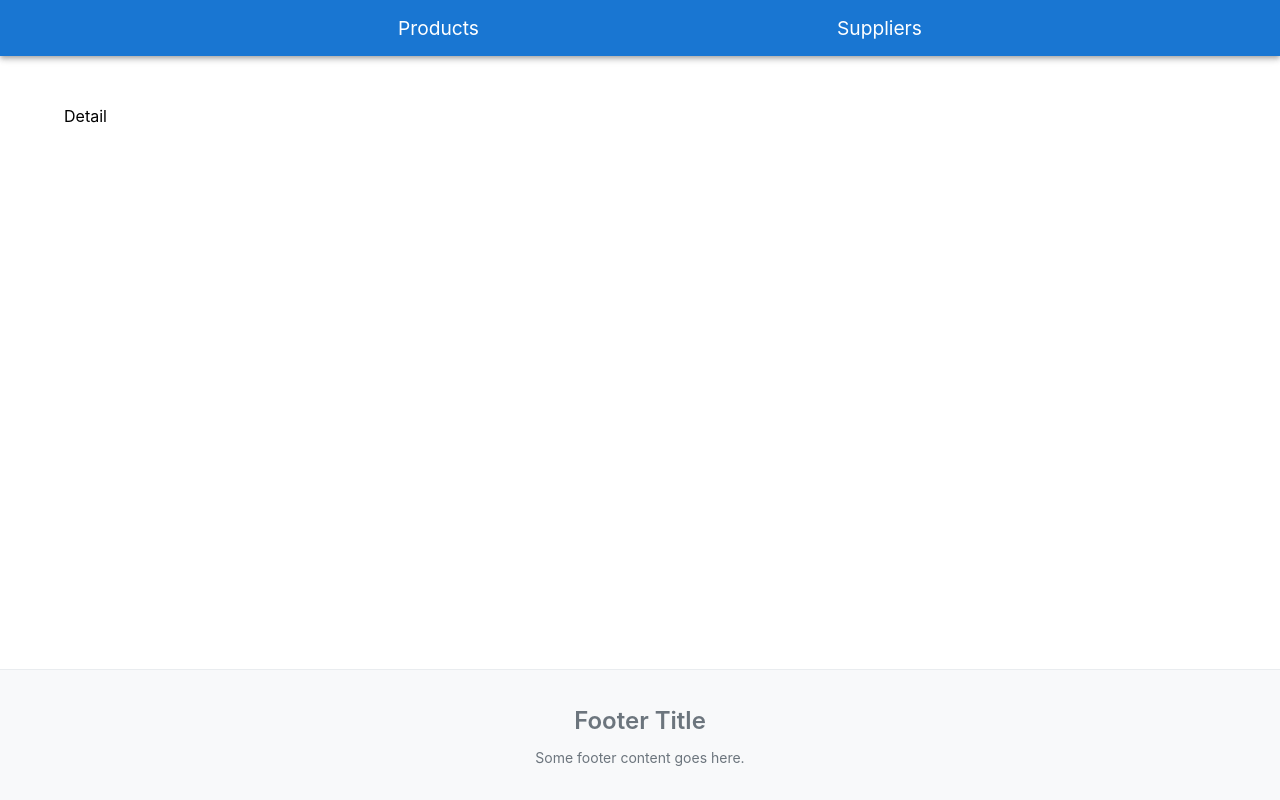
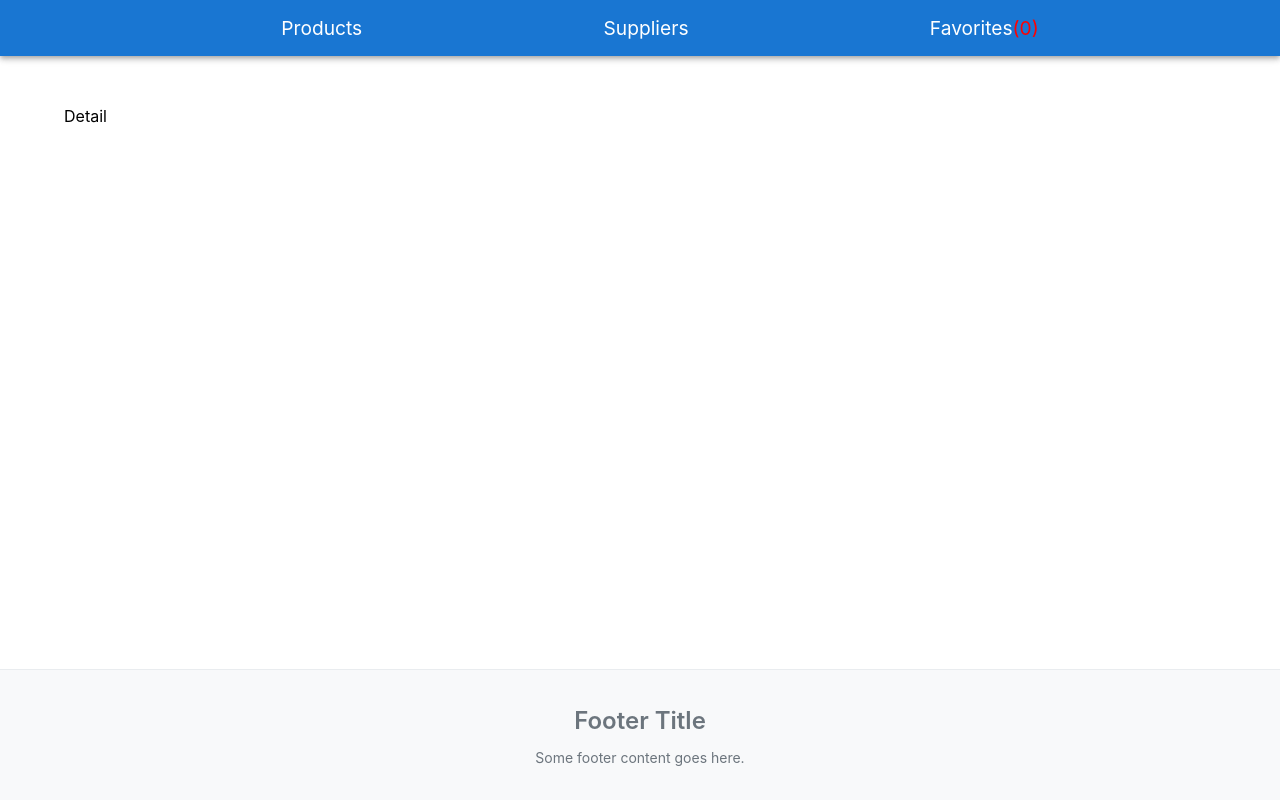
Before and after one commit to yakintech/garanti-react-admin, a React (Create React App) app: page /products/detail/1 in a window 1280 px wide. Built offline with nearby package versions, Linux system fonts and the light colour scheme; no server answers.

Commit message:
context sample

```diff
--- a/src/App.tsx
+++ b/src/App.tsx
@@ -6,6 +6,7 @@ import { Container } from '@mui/material'
 import ListSWR from './pages/product/list/ListSWR'
 import SupplierRoutes from './pages/supplier'
 import styled from 'styled-components'
+import Favorites from './pages/favorites'
 
 function App() {
 
@@ -18,6 +19,7 @@ function App() {
       <Routes>
         <Route path='/products/*' element={<ProductRoutes />} />
         <Route path='/suppliers/*' element={<SupplierRoutes />} />
+        <Route path='/favorites' element={<Favorites />} />
       </Routes>
     </Container>
 
--- a/src/components/layout-components/navbar/index.tsx
+++ b/src/components/layout-components/navbar/index.tsx
@@ -1,10 +1,16 @@
 import { AppBar, Box } from '@mui/material'
 import { Link } from 'react-router-dom'
 import './style.scss'
+import { useContext } from 'react'
+import { FavoritesContext } from '../../../context/FavoritesContext'
 
 function Navbar() {
 
-  let ulStyle = {display:'flex', justifyContent:"space-evenly"}
+  console.log('Navbar component rendered')
+
+  const { favorites } = useContext(FavoritesContext)
+
+  let ulStyle = { display: 'flex', justifyContent: "space-evenly" }
 
 
   return <>
@@ -13,6 +19,9 @@ function Navbar() {
         <ul className='menu'>
           <li><Link to='/products'>Products</Link></li>
           <li><Link to='/suppliers'>Suppliers</Link></li>
+          <li><Link to='/favorites'>Favorites
+            <span style={{ color: 'red' }}>({favorites.length})</span>
+          </Link></li>
         </ul>
       </AppBar>
     </Box>
--- /dev/null
+++ b/src/context/FavoritesContext.tsx
@@ -0,0 +1,46 @@
+import { createContext, useState } from "react"
+import { ProductModel } from "../hooks/data/product/ProductModel"
+
+
+
+export const FavoritesContext = createContext<FavoritesContextType>({
+    favorites: [],
+    favOperation: () => { },
+    clearAll: () => { }
+})
+
+
+export const FavoritesProvider = ({ children }: any) => {
+
+    const [favorites, setfavorites] = useState<ProductModel[]>([])
+
+
+    const favOperation = (item: any) => {
+        //eğer favorilerde varsa çıkar yoksa ekle
+        let favCheck = favorites.find((fav: ProductModel) => fav.id == item.id)
+
+        if (favCheck) {
+            let filteredFavorites = favorites.filter((fav: ProductModel) => fav.id != item.id)
+            setfavorites(filteredFavorites)
+        }
+        else {
+            setfavorites([...favorites, item])
+        }
+    }
+
+    const clearAll = () => {
+        setfavorites([])
+    }
+
+    return <FavoritesContext.Provider value={{ favorites, favOperation, clearAll }}>
+        {children}
+    </FavoritesContext.Provider>
+
+}
+
+
+export type FavoritesContextType = {
+    favorites: ProductModel[]
+    favOperation: (item: ProductModel) => void
+    clearAll: () => void
+}
--- a/src/index.tsx
+++ b/src/index.tsx
@@ -4,6 +4,7 @@ import './index.css';
 import App from './App';
 import { BrowserRouter } from 'react-router-dom';
 import { QueryClient, QueryClientProvider } from '@tanstack/react-query';
+import { FavoritesProvider } from './context/FavoritesContext';
 
 const root = ReactDOM.createRoot(
   document.getElementById('root') as HTMLElement
@@ -15,7 +16,9 @@ export const queryClient = new QueryClient();
 root.render(
   <QueryClientProvider client={queryClient}>
     <BrowserRouter>
-      <App />
+      <FavoritesProvider>
+        <App />
+      </FavoritesProvider>
     </BrowserRouter>
   </QueryClientProvider>
 
--- /dev/null
+++ b/src/pages/favorites/index.tsx
@@ -0,0 +1,24 @@
+import React, { useContext } from 'react'
+import { FavoritesContext } from '../../context/FavoritesContext'
+import { Button } from '@mui/material'
+
+function Favorites() {
+
+  console.log('Favorites component rendered')
+
+  //global state üzerinden favorileri çekip listeleme yapıyorum
+
+  const { favorites,clearAll } = useContext(FavoritesContext)
+
+  return <>
+  <Button onClick={clearAll} variant="contained" color="error">Clear All</Button>
+    <ul>
+      {favorites.map((fav: any) => {
+        return <li key={fav.id}>{fav.name}</li>
+      }
+      )}
+    </ul>
+  </>
+}
+
+export default Favorites
--- /dev/null
+++ b/src/pages/product/list/ProductModel.ts
@@ -0,0 +1,8 @@
+export interface ProductModel{
+    id: number
+    name: string
+    unitPrice: number
+    unitsInStock: number
+    categoryId: number
+    quantityPerUnit: string
+}
--- a/src/pages/product/list/index.tsx
+++ b/src/pages/product/list/index.tsx
@@ -1,17 +1,17 @@
 import { Button } from '@mui/material'
 import { DataGridPremium, GridColDef, GridRenderCellParams, GridToolbar } from '@mui/x-data-grid-premium'
 import { trTR } from '@mui/x-data-grid/locales';
-import { useEffect, useState } from 'react'
+import { useContext } from 'react'
 import { axiosInstance } from '../../../config/axiosInstance'
 import { useNavigate } from 'react-router-dom';
 import { useProducts } from '../../../hooks/data/product/useProducts';
+import { FavoritesContext } from '../../../context/FavoritesContext';
+
 
 function List() {
 
   const { products, loading, error } = useProducts()
-
-
-
+  const { favOperation, favorites } = useContext(FavoritesContext)
 
   // const [products, setproducts] = useState([])
 
@@ -41,6 +41,7 @@ function List() {
         })
     }
   }
+
 
 
   let columns: GridColDef[] = [
@@ -75,9 +76,18 @@ function List() {
     {
       field: "Delete",
       headerName: "Delete",
-      flex: 1,
+      flex: 1.5,
       renderCell: (params: GridRenderCellParams) => {
         return <Button onClick={() => deleteProduct(params.row.id)} variant="contained" color="error">Delete</Button>
+      }
+    },
+    {
+      field: "Favorites",
+      headerName: "Favorites",
+      flex: 2.5,
+      renderCell: (params: GridRenderCellParams) => {
+        let favCheck = favorites.find((fav: any) => fav.id == params.row.id)
+        return <Button onClick={() => favOperation(params.row)} variant="contained" color={favCheck ? "secondary" : "primary"}>{favCheck ? "Remove from" : "Add to"} Fav</Button>
       }
     }
   ]
```
